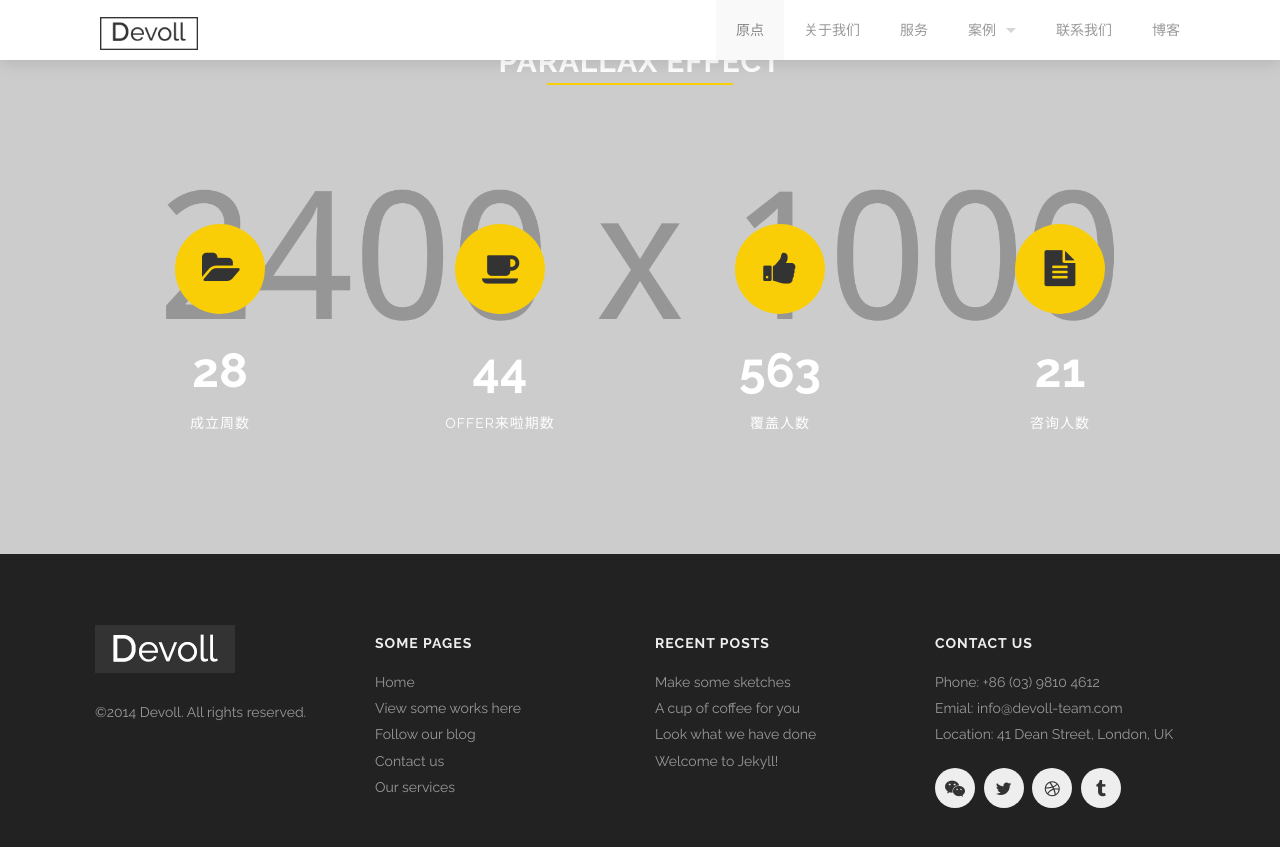
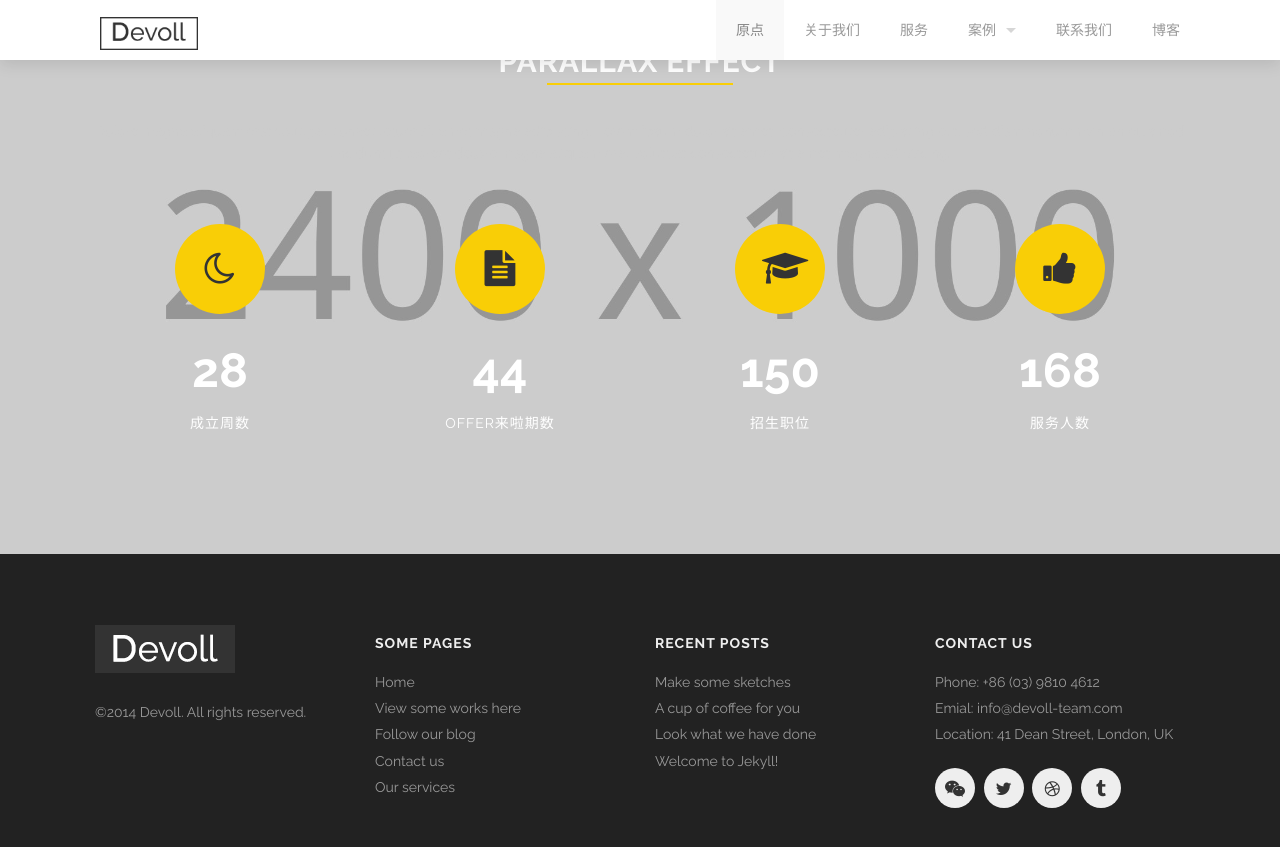
Before and after one commit to OfferFuture/OfferFuture.github.io, a Jekyll site: the page built from index.html, in a window 1280 px wide and 900 px high, scrolled down 4225 px. Shown: the top 847 px of the window. Built offline with Jekyll 4.4.1, drawn with Linux system fonts in a browser that asks for light colours.

Commit message:
index test

```diff
--- a/index.html
+++ b/index.html
@@ -83,22 +83,22 @@ works:
 
 
 milestones:
-  - icon: folder-open
+  - icon: moon-o
     from: 0
     to: 28
     title: 成立周数
-  - icon: coffee
+  - icon: file-text
     from: 0
     to: 44
     title: Offer来啦期数
+  - icon: graduation-cap
+    from: 0
+    to: 150
+    title: 招生职位
   - icon: thumbs-up
     from: 0
-    to: 563
-    title: 覆盖人数
-  - icon: file-text
-    from: 0
-    to: 21
-    title: 咨询人数
+    to: 168
+    title: 服务人数
 ---
 
 
```
